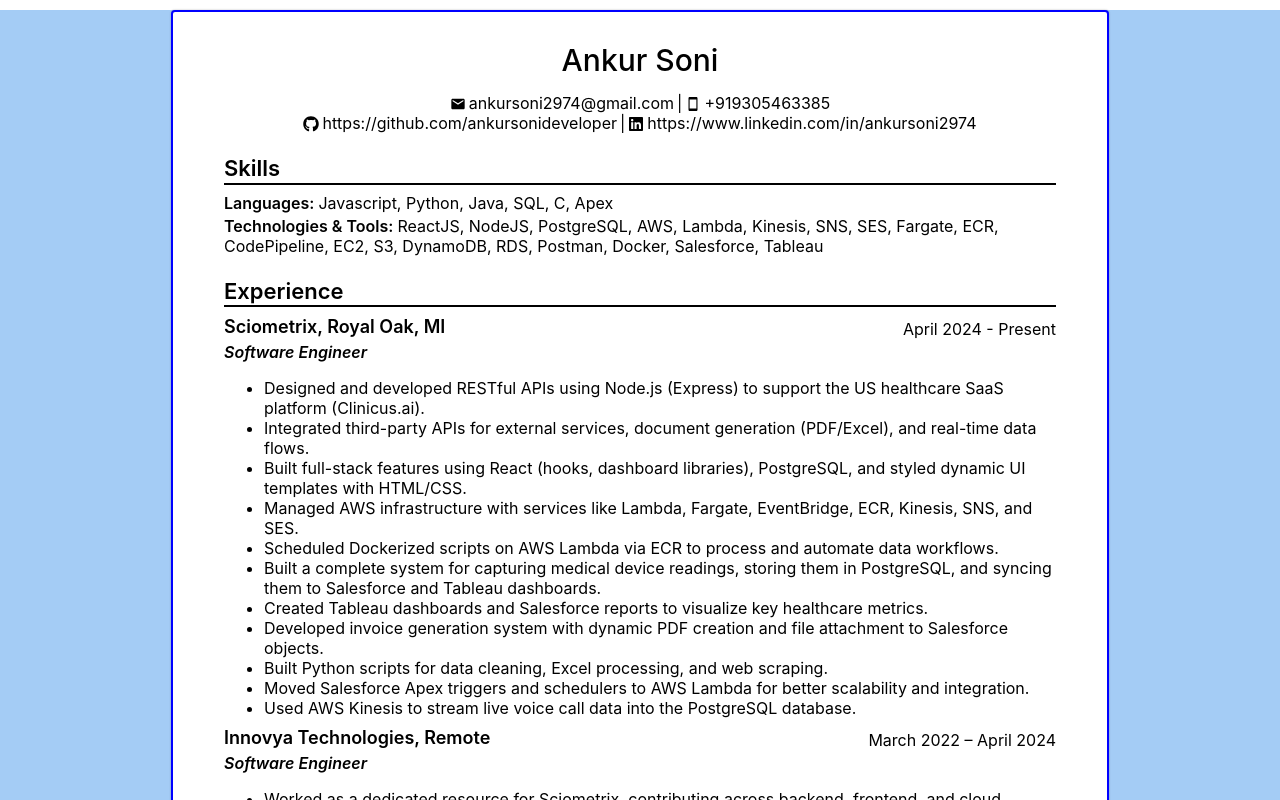
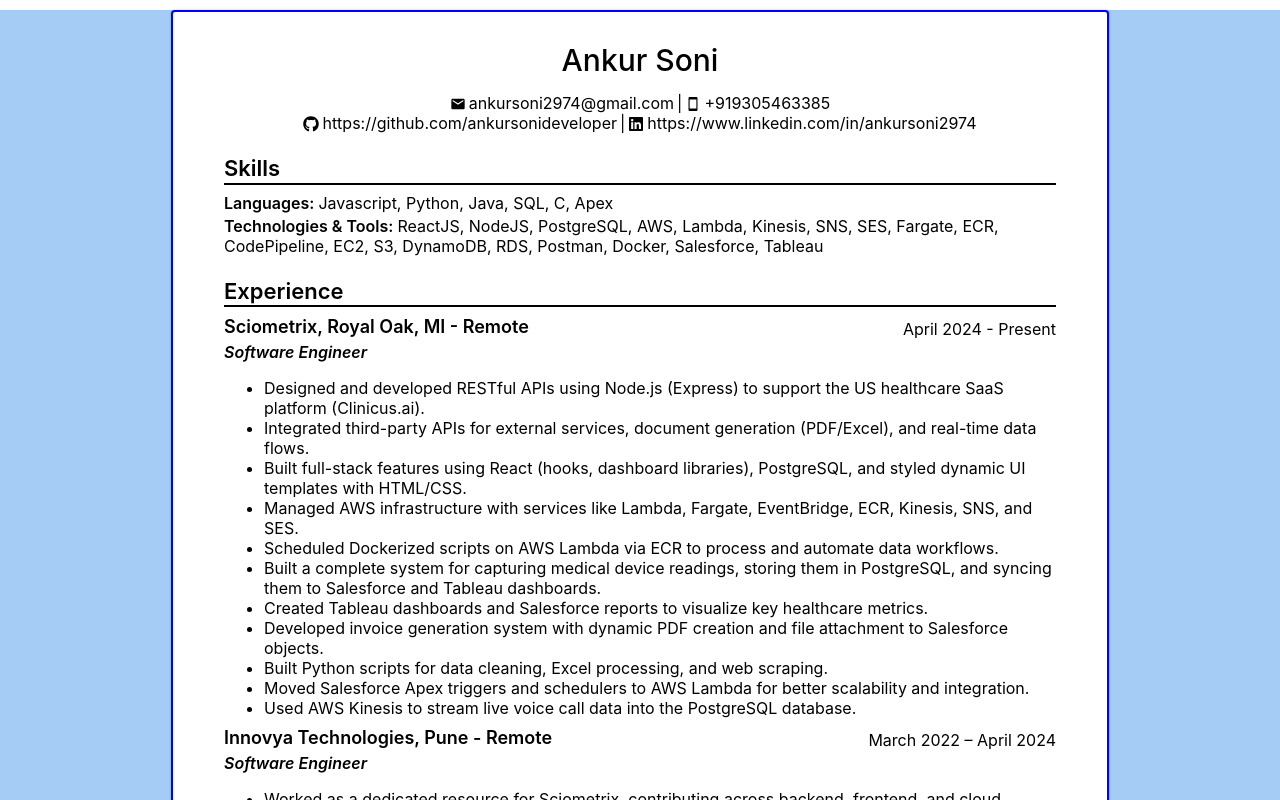
Before and after one commit to ankursonideveloper/resume, a React (Create React App) app in the folder resume/: page / in a window 1280 px wide. Shown: the top 800 px of the page. Built offline with nearby package versions, Linux system fonts and the light colour scheme.

Commit message:
css changes

```diff
--- a/resume/src/App.css
+++ b/resume/src/App.css
@@ -10,6 +10,8 @@
   border: 2px solid #0000ff;
   border-radius: 4px;
   box-shadow: 0 0 2px rgba(0, 0, 0, 0.3); /* better box-shadow */
+  min-width: 400px;
+  max-width: 1200px;
 }
 
 .Title {
@@ -25,7 +27,7 @@
   display: flex;
   flex-direction: row;
   align-items: center;
-  gap: 3px;
+  gap: 1px 3px;
 }
 
 .Header1 {
@@ -117,7 +119,7 @@
 .college-font {
   font-size: 18px;
 }
-@media (max-width: 768px) {
+@media (max-width: 880px) {
   .Resume {
     width: 90%;
   }
--- a/resume/src/Information/Information.js
+++ b/resume/src/Information/Information.js
@@ -21,7 +21,7 @@
   },
   experience: [
   {
-    companyName: "Sciometrix, Royal Oak, MI",
+    companyName: "Sciometrix, Royal Oak, MI - Remote",
     designation: "Software Engineer",
     duration: "April 2024 - Present",
     description: [
@@ -39,7 +39,7 @@
     ],
   },
   {
-    companyName: "Innovya Technologies, Remote",
+    companyName: "Innovya Technologies, Pune - Remote",
     designation: "Software Engineer",
     duration: "March 2022 – April 2024",
     description: [
```
Also changed, not shown: 2 other files (tests, documents, lock files or other folders).
